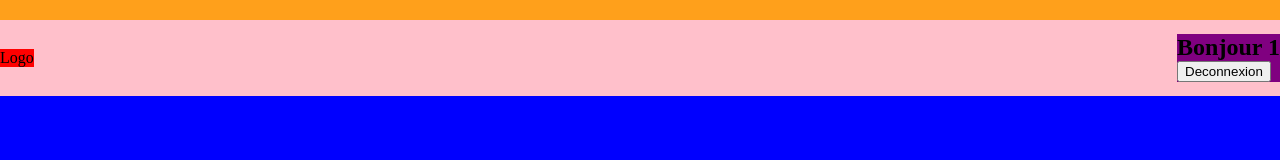
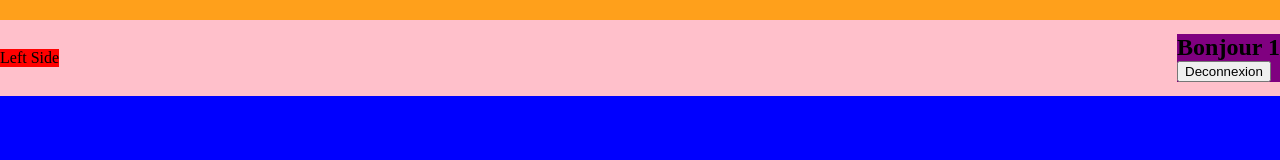
Before and after one commit to Nyzuro/crazee-burger, a React (Vite) app: page /order/1 in a window 1280 px wide. Shown: the top 160 px of the page. Built offline with nearby package versions, Linux system fonts and the light colour scheme.

Commit message:
♻️ F04: ORDER > Navbar > Change classNames

```diff
--- a/src/components/pages/order/Navbar.jsx
+++ b/src/components/pages/order/Navbar.jsx
@@ -4,8 +4,8 @@ import styled from "styled-components";
 export default function Navbar({ username }) {
   return (
     <NavbarStyled>
-      <div className="logo">Logo</div>
-      <div className="user">
+      <div className="left-side">Left Side</div>
+      <div className="right-side">
         <h1>Bonjour {username}</h1>
         <Link to={"/"}>
           <button>Deconnexion</button>
@@ -22,11 +22,11 @@ const NavbarStyled = styled.nav`
   justify-content: space-between;
   align-items: center;
 
-  .user {
+  .right-side {
     background-color: purple;
   }
 
-  .logo {
+  .left-side {
     background-color: red;
   }
 `;
```
